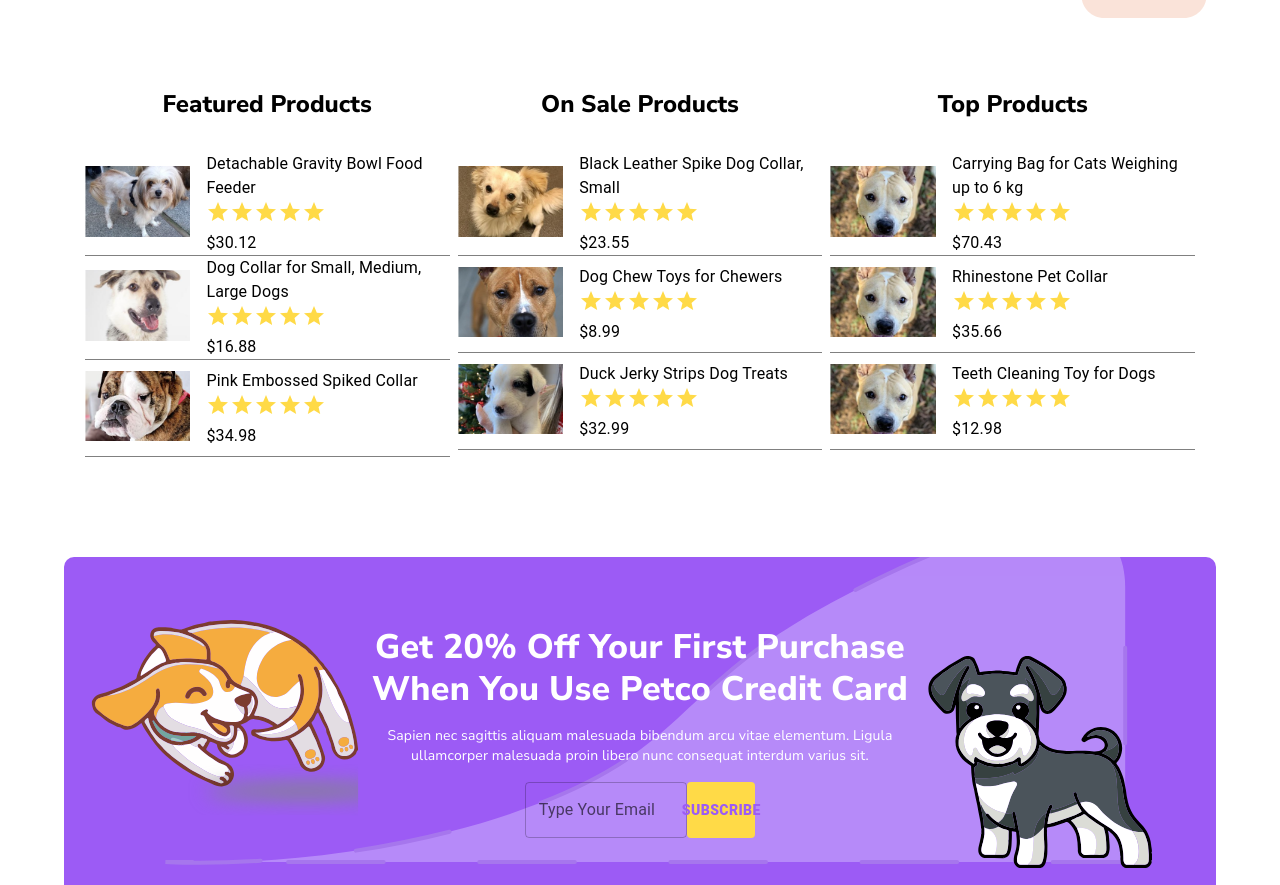
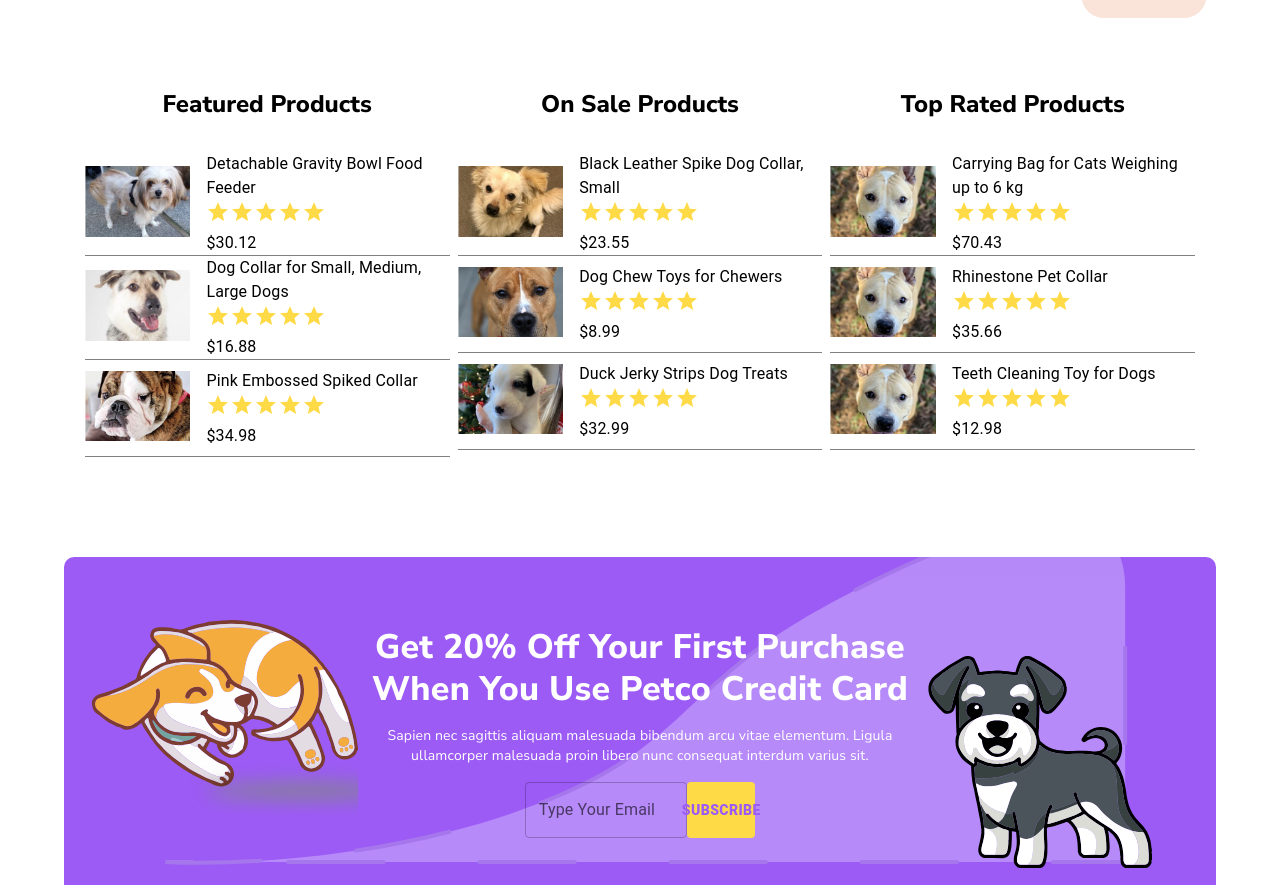
Before and after one commit to Zulker-Nien/petopia, a React (Create React App) app: page / in a window 1280 px wide. Shown: the part 2219-3104 px from the top of the page. Built offline with nearby package versions, Linux system fonts and the light colour scheme.

Commit message:
product header update

```diff
--- a/src/components/special/ProductCampaign.tsx
+++ b/src/components/special/ProductCampaign.tsx
@@ -65,7 +65,7 @@
             mb={4}
             textAlign={"center"}
           >
-            Top Products
+            Top Rated Products
           </Typography>
           {topProducts.map((item, index) => {
             return (
```
